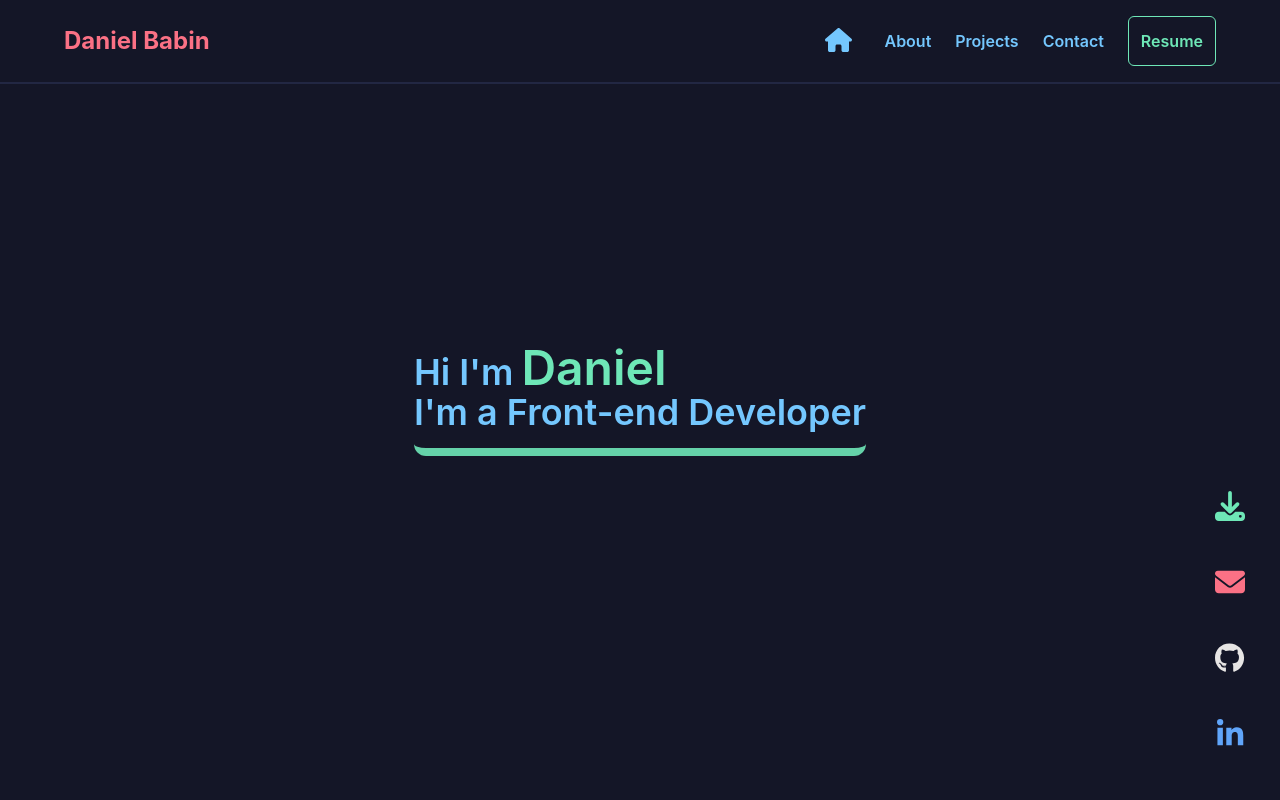
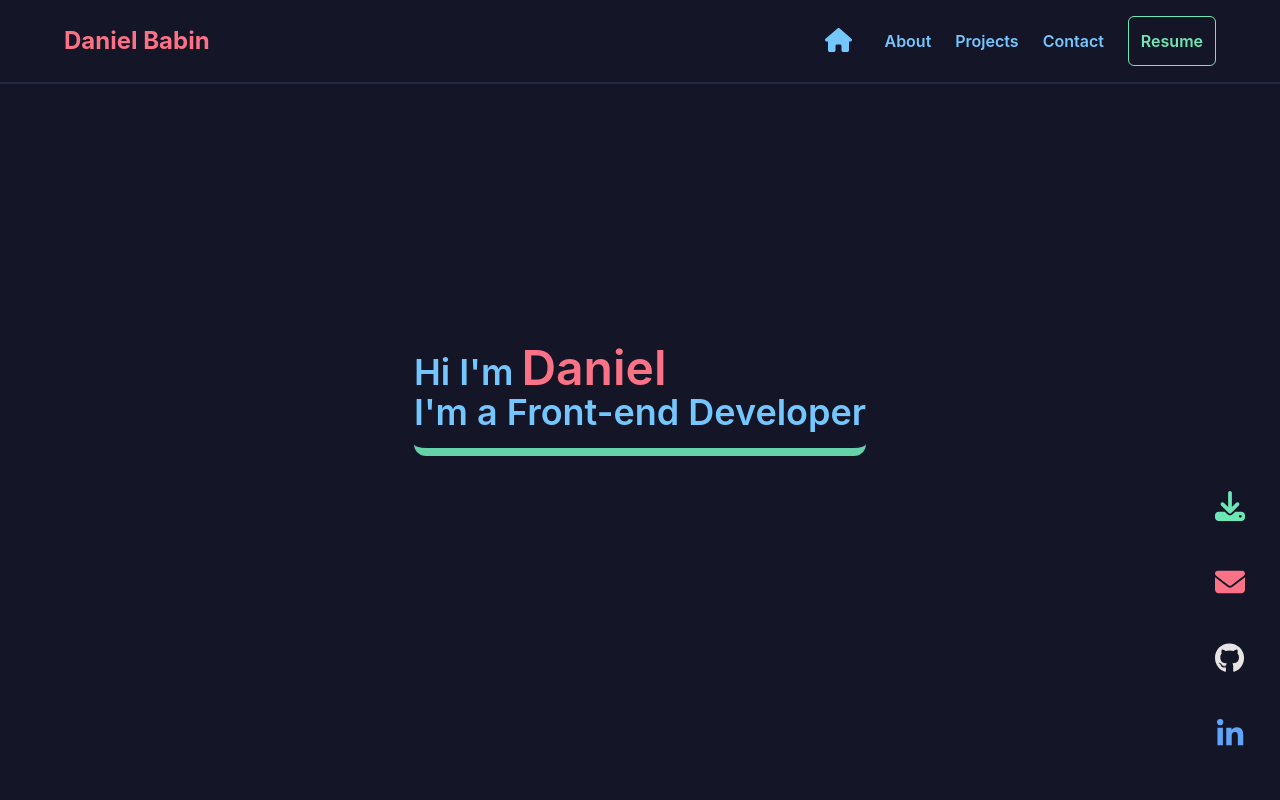
Before and after one commit to dbabs629/portfolio, a React (Create React App) app: page / in a window 1280 px wide. Shown: the top 800 px of the page. Built offline with nearby package versions, Linux system fonts and the light colour scheme.

Commit message:
added resume to nav

```diff
--- a/src/components/nav/IconsList.jsx
+++ b/src/components/nav/IconsList.jsx
@@ -1,13 +1,14 @@
 import { FontAwesomeIcon } from '@fortawesome/react-fontawesome'
 import { faGithub, faLinkedinIn } from '@fortawesome/free-brands-svg-icons'
 import { faEnvelope, faDownload } from '@fortawesome/free-solid-svg-icons'
+import resume from '../../assets/daniel-babin-resume-2023.pdf'
 
 function IconsList() {
   return (
     <div className='w-full text-2xl sm:fixed sm:bottom-0 sm:right-0 sm:max-w-[100px] sm:pb-12 sm:pt-2 sm:text-3xl'>
       <ul className='icons-list flex max-w-full text-white sm:flex-col sm:space-y-10'>
         <li className='flex w-full flex-col items-center space-y-8 text-emerald duration-300 hover:-translate-y-1 hover:text-white sm:space-y-10'>
-          <a href='/'>
+          <a href={resume} download>
             <FontAwesomeIcon icon={faDownload} />
           </a>
           <p className='icon-text absolute mx-auto rounded-lg bg-darker p-1 text-xs text-white sm:p-2 sm:opacity-0'>
--- a/src/components/nav/Nav.jsx
+++ b/src/components/nav/Nav.jsx
@@ -4,6 +4,7 @@ import { FontAwesomeIcon } from '@fortawesome/react-fontawesome'
 import { faHome } from '@fortawesome/free-solid-svg-icons'
 import IconsList from './IconsList'
 import Button from '../Button'
+import resume from '../../assets/daniel-babin-resume-2023.pdf'
 
 function Nav() {
   const { pathname } = useLocation()
@@ -38,7 +39,9 @@ function Nav() {
                 className='font-semibold text-primary decoration-primary underline-offset-8 duration-300 hover:scale-105 hover:text-white hover:underline'>
                 <li>Contact</li>
               </a>
-              <Button>Resume</Button>
+              <a href={resume}>
+                <Button>Resume</Button>
+              </a>
             </ul>
             <MobileMenu />
             <div className='hidden sm:block'>
--- a/src/pages/Home/HomePage.jsx
+++ b/src/pages/Home/HomePage.jsx
@@ -12,7 +12,7 @@ function Home() {
           <div className='flex flex-col'>
             <h1 className='animate-flip-down text-xl font-semibold text-primary xs:text-2xl sm:text-4xl'>
               Hi I'm
-              <span className='inline pl-2 text-2xl font-semibold text-tertiary xs:text-3xl sm:text-5xl'>
+              <span className='inline pl-2 text-2xl font-semibold text-red xs:text-3xl sm:text-5xl'>
                 Daniel
               </span>
               <br />
```
Also changed, not shown: 1 other file (tests, documents, lock files or other folders).
